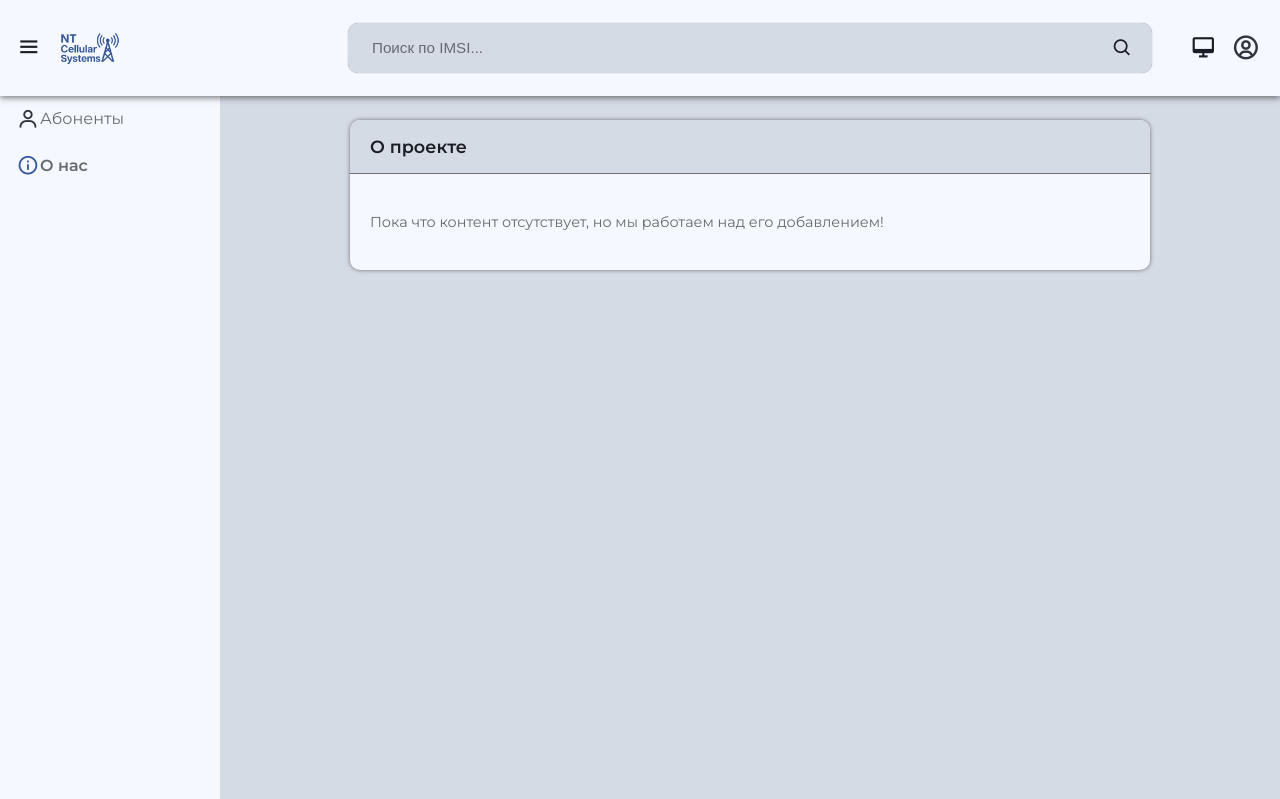
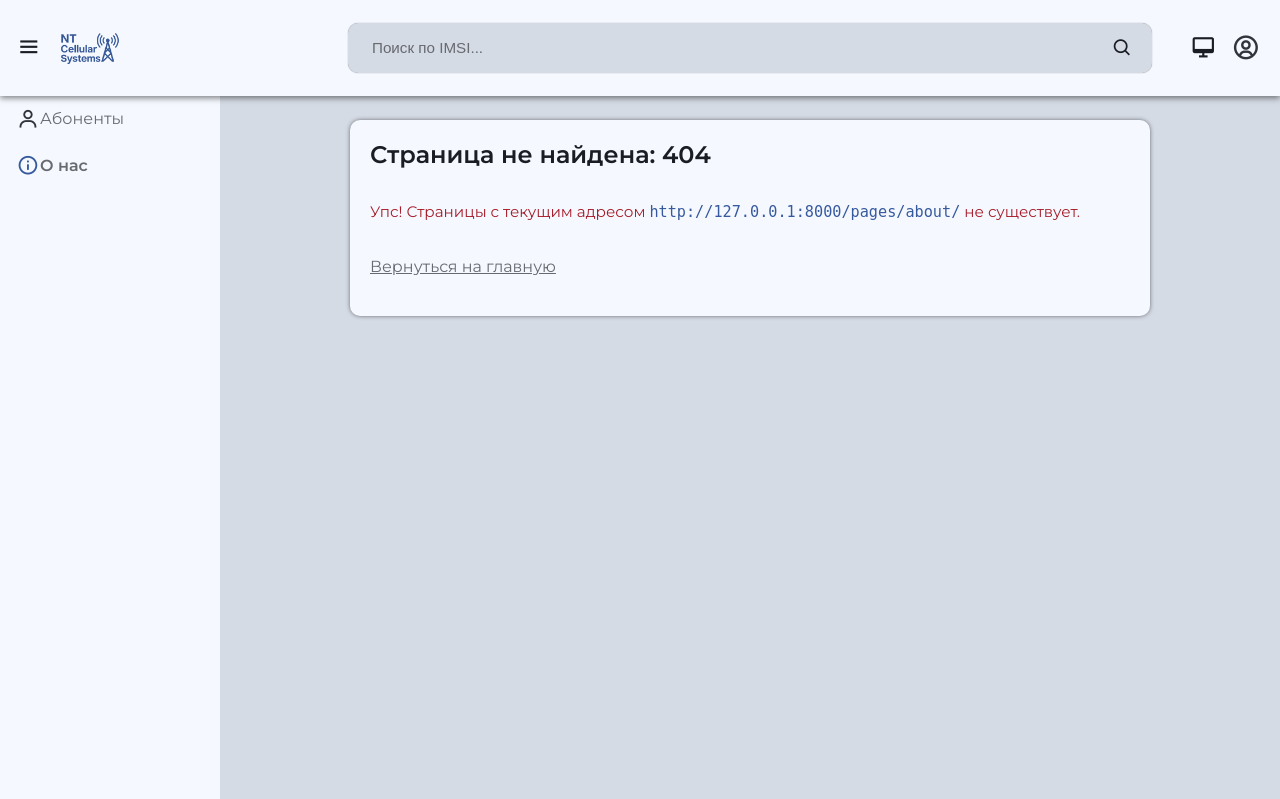
Before and after one commit to AlexanderCholiy/monitoring_equipment, a Django app: page /pages/about/ in a window 1280 px wide. Shown: the top 799 px of the page. Run offline with Django 3.2, Linux system fonts and the light colour scheme; parts of the project's set-up code (start-up, migrations or seed data) failed here and were passed over; some web fonts are replaced.

Commit message:
стили для страниц ошибок

```diff
--- a/pages/views.py
+++ b/pages/views.py
@@ -2,7 +2,8 @@ from django.views.generic import TemplateView
 
 
 class AboutTemplateView(TemplateView):
-    template_name = 'pages/about.html'
+    # template_name = 'pages/about.html'
+    template_name = 'core/404.html'
 
     def get_context_data(self: 'AboutTemplateView', **kwargs: dict) -> dict:
         context = super().get_context_data(**kwargs)
--- a/static/css/includes/main.css
+++ b/static/css/includes/main.css
@@ -75,6 +75,11 @@
   color: var(--blue-color);
 }
 
+code {
+  font-family: monospace;
+  color: var(--blue-color);
+}
+
 @media (max-width: 768px) {
   .content-wrapper {
     padding: 1rem;
--- a/static/css/includes/sidebar.css
+++ b/static/css/includes/sidebar.css
@@ -83,7 +83,6 @@
 
 .link-text {
   display: inline-block;
-  margin-left: 12px;
   max-width: 100%;
   white-space: nowrap;
   overflow: hidden;
@@ -122,7 +121,6 @@
 
   .sidebar.collapsed .link-text {
     max-width: 100%;
-    margin-left: 12px;
   }
 
   .sidebar.collapsed i {
--- a/templates/core/404.html
+++ b/templates/core/404.html
@@ -1,19 +1,27 @@
 {% extends "base.html" %}
 {% load static %}
 
-{% block title %}Страница не найдена: 404{% endblock %}
+{% block title %}Ошибка 404{% endblock %}
 
 {% block extra_css %}
   <link rel="stylesheet" href="{% static 'css/errors/page_error.css' %}">
 {% endblock %}
 
 {% block content %}
-<div class="error-body">
-  <div class="error-container">
-    <h1>Страница не найдена: 404</h1>
-    <p>Упс! Страницы с адресом <code>{{ path }}</code> не существует</p>
-    <div class="error-link">
-      <a href="{% url 'open5gs:index' %}">Вернуться на главную</a>
+<div class="container-sm">
+  <div class="card">
+    <div class="card-body">
+      <p class="card-title">Страница не найдена: 404</p>
+      <p class="card-text error-message">
+        {% if path %}
+          Упс! Страницы с адресом <code>{{ path }}</code> не существует.
+        {% else %}
+          Упс! Страницы с текущим адресом <code>http://127.0.0.1:8000/pages/about/</code> не существует.
+        {% endif %}
+      </p>
+      <p class="card-text">
+        <a href="{% url 'open5gs:index' %}" class="link-text">Вернуться на главную</a>
+      </p>
     </div>
   </div>
 </div>
```
Also changed, not shown: templates/core/400.html (+11 -11 lines), templates/core/403.html (+11 -11 lines), templates/core/403csrf.html (+14 -14 lines), 1 other file.
